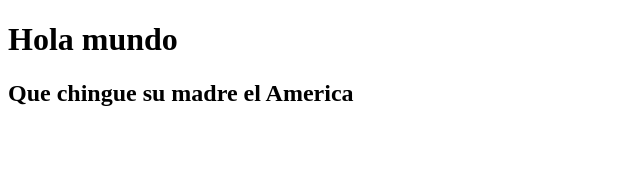
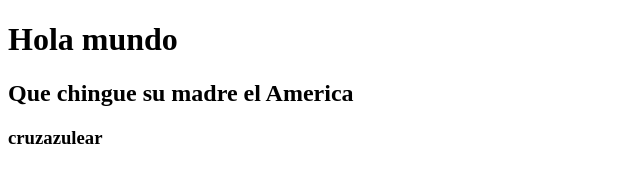
Before and after one commit to emirmed/repository-2, a plain HTML site: page index.html in a window 1280 px wide. Shown: the whole page, without its empty margins (0-640 px from the left). Drawn offline with Linux system fonts and the light colour scheme.

Commit message:
cruz azul

```diff
--- a/index.html
+++ b/index.html
@@ -8,5 +8,6 @@
 <body>
     <h1>Hola mundo</h1>
     <h2>Que chingue su madre el America</h2>
+    <h3>cruzazulear</h3>
 </body>
 </html>
```
